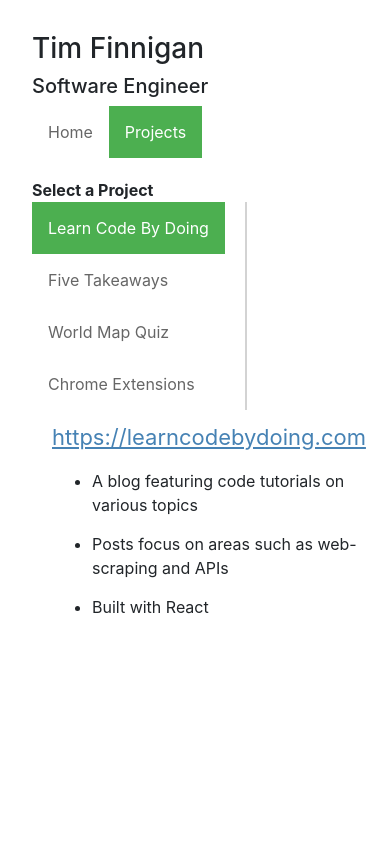
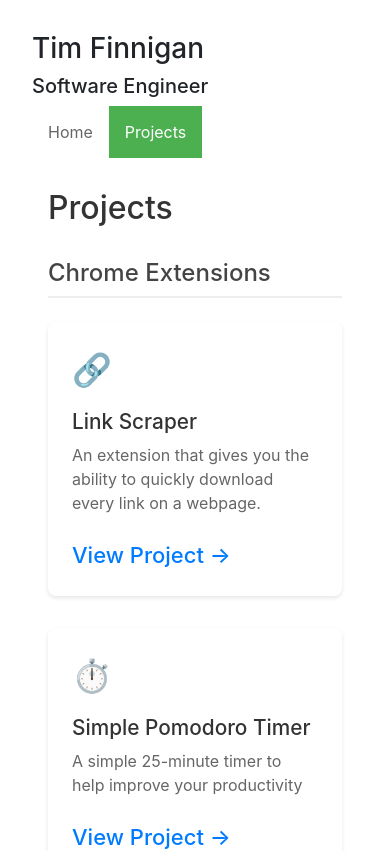
Before and after one commit to TimFinnigan/tim-finnigan-homepage, a React (Create React App) app: page /projects/learn-code-by-doing in a window 390 px wide. Shown: the top 851 px of the page. Built offline with nearby package versions, Linux system fonts and the light colour scheme.

Commit message:
add projects page with responsive design and project details

```diff
--- a/src/index.css
+++ b/src/index.css
@@ -210,3 +210,95 @@ code {
 .skills {
   display: inline-block;
 }
+
+/* Projects Page Styles */
+.projects-container {
+  max-width: 1200px;
+  margin: 0 auto;
+  padding: 2rem;
+}
+
+.projects-container h1 {
+  font-size: 2.5rem;
+  margin-bottom: 2rem;
+  color: #333;
+}
+
+.project-group {
+  margin-bottom: 3rem;
+}
+
+.project-group h2 {
+  font-size: 1.8rem;
+  color: #444;
+  margin-bottom: 1.5rem;
+  padding-bottom: 0.5rem;
+  border-bottom: 2px solid #eee;
+}
+
+.project-grid {
+  display: grid;
+  grid-template-columns: repeat(auto-fill, minmax(300px, 1fr));
+  gap: 2rem;
+}
+
+.project-card {
+  background: white;
+  border-radius: 8px;
+  padding: 1.5rem;
+  box-shadow: 0 2px 4px rgba(0, 0, 0, 0.1);
+  transition: transform 0.2s ease, box-shadow 0.2s ease;
+}
+
+.project-card:hover {
+  transform: translateY(-5px);
+  box-shadow: 0 4px 8px rgba(0, 0, 0, 0.15);
+}
+
+.project-icon {
+  font-size: 2rem;
+  margin-bottom: 1rem;
+}
+
+.project-card h3 {
+  font-size: 1.3rem;
+  margin-bottom: 0.5rem;
+  color: #333;
+}
+
+.project-card p {
+  color: #666;
+  line-height: 1.5;
+  margin-bottom: 1.5rem;
+}
+
+.project-link {
+  display: inline-block;
+  color: #007bff;
+  text-decoration: none;
+  font-weight: 500;
+  transition: color 0.2s ease;
+}
+
+.project-link:hover {
+  color: #0056b3;
+}
+
+/* Responsive Design */
+@media (max-width: 768px) {
+  .projects-container {
+    padding: 1rem;
+  }
+
+  .project-grid {
+    grid-template-columns: 1fr;
+  }
+
+  .projects-container h1 {
+    font-size: 2rem;
+  }
+
+  .project-group h2 {
+    font-size: 1.5rem;
+  }
+}
--- a/src/projects.js
+++ b/src/projects.js
@@ -231,87 +231,115 @@ const PromptSpells = ({ match }) => (
 	</div>
 );
 
+const projectGroups = {
+	'Chrome Extensions': [
+		{
+			title: 'Link Scraper',
+			description: 'An extension that gives you the ability to quickly download every link on a webpage.',
+			link: 'https://chrome.google.com/webstore/detail/link-scraper/apdmmebfdjlefbomdafjgbfjipjocdof',
+			icon: '🔗'
+		},
+		{
+			title: 'Simple Pomodoro Timer',
+			description: 'A simple 25-minute timer to help improve your productivity',
+			link: 'https://chrome.google.com/webstore/detail/plfdidllminimcdbbfmapikbbbdjlbna',
+			icon: '⏱️'
+		}
+	],
+	'Web Applications': [
+		{
+			title: 'Newsletters.best',
+			description: 'A curated list of the best online newsletters with responsive table and dynamic filtering',
+			link: 'https://newsletters.best',
+			icon: '📧'
+		},
+		{
+			title: 'DataShown',
+			description: 'Visual essays covering business analytics and trends',
+			link: 'https://datashown.com',
+			icon: '📊'
+		},
+		{
+			title: 'Gantt Chart Maker',
+			description: 'A tool for easily creating Gantt charts to help managers estimate developer schedules',
+			link: 'https://ganttchartmaker.com',
+			icon: '📅'
+		},
+		{
+			title: 'World Map Quiz',
+			description: 'Guessing game to help learn geography with random country selection',
+			link: 'https://worldmapquiz.com',
+			icon: '🌍'
+		},
+		{
+			title: 'Prompt Spells',
+			description: 'An application for writing compelling prompts to use in generative AI applications',
+			link: 'https://promptspells.com',
+			icon: '✨'
+		}
+	],
+	'Content & Learning': [
+		{
+			title: 'Five Takeaways',
+			description: 'Highlights key takeaways from influential books on business, self-development, and technology',
+			link: 'https://fivetakeaways.com',
+			icon: '📚'
+		},
+		{
+			title: 'Learn Code By Doing',
+			description: 'A blog featuring code tutorials on web-scraping, APIs, and more',
+			link: 'https://learncodebydoing.com',
+			icon: '💻'
+		},
+		{
+			title: 'The Frontier',
+			description: 'A newsletter covering compelling topics related to Artificial Intelligence',
+			link: 'https://www.thefrontier.ai/',
+			icon: '🤖'
+		}
+	]
+};
+
+const ProjectCard = ({ project }) => (
+	<div className="project-card">
+		<div className="project-icon">{project.icon}</div>
+		<h3>{project.title}</h3>
+		<p>{project.description}</p>
+		<a
+			href={project.link}
+			target="_blank"
+			rel="noopener noreferrer"
+			className="project-link"
+		>
+			View Project →
+		</a>
+	</div>
+);
+
+const ProjectGroup = ({ title, projects }) => (
+	<div className="project-group">
+		<h2>{title}</h2>
+		<div className="project-grid">
+			{projects.map((project, index) => (
+				<ProjectCard key={index} project={project} />
+			))}
+		</div>
+	</div>
+);
+
 class Projects extends React.Component {
 	render() {
 		// const { url } = this.props.match;
 		return (
-			<div className='project-container'>
-				<strong>Select a Project</strong>
-				<br />
-				<ul className='nav-links portfolio-nav-links'>
-					<li>
-						<NavLink to='/projects/learn-code-by-doing'>
-							Learn Code By Doing
-						</NavLink>
-					</li>
-					<li>
-						<NavLink to='/projects/five-takeaways'>
-							Five Takeaways
-						</NavLink>
-					</li>
-					{/* <li>
-						<NavLink to='/projects/gantt-chart-maker'>
-							Gantt Chart Maker
-						</NavLink>
-					</li> */}
-					<li>
-						<NavLink to='/projects/world-map-quiz'>
-							World Map Quiz
-						</NavLink>
-					</li>
-
-					{/* <li>
-            <NavLink to='/projects/data-shown'>Data Shown</NavLink>
-          </li> */}
-					{/* <li>
-                        <NavLink to='/projects/newsletters-best'>
-                            Newsletters.Best
-                        </NavLink>
-                    </li> */}
-					<li>
-						<NavLink to='/projects/chrome-extensions'>
-							Chrome Extensions
-						</NavLink>
-					</li>
-				</ul>
-				{/* <Route path="/projects/:id" component={Project} /> */}
-				<Route
-					exact
-					path='/projects/newsletters-best'
-					component={Newsletters}
-				/>
-				<Route
-					exact
-					path='/projects/chrome-extensions'
-					component={Chrome}
-				/>
-				{/* <Route
-					exact
-					path='/projects/gantt-chart-maker'
-					component={Gantt}
-				/> */}
-				<Route exact path='/projects/world-map-quiz' component={Map} />
-				<Route
-					exact
-					path='/projects/learn-code-by-doing'
-					component={LearnCodeByDoing}
-				/>
-				<Route
-					exact
-					path='/projects/five-takeaways'
-					component={Takeaways}
-				/>
-				{/* <Route
-					exact
-					path='/projects/the-frontier'
-					component={Frontier}
-				/>
-				<Route
-					exact
-					path='/projects/prompt-spells'
-					component={PromptSpells}
-				/> */}
-				{/* <Route exact path='/projects/data-shown' component={Data} /> */}
+			<div className="projects-container">
+				<h1>Projects</h1>
+				{Object.entries(projectGroups).map(([groupTitle, projects]) => (
+					<ProjectGroup
+						key={groupTitle}
+						title={groupTitle}
+						projects={projects}
+					/>
+				))}
 			</div>
 		);
 	}
```
